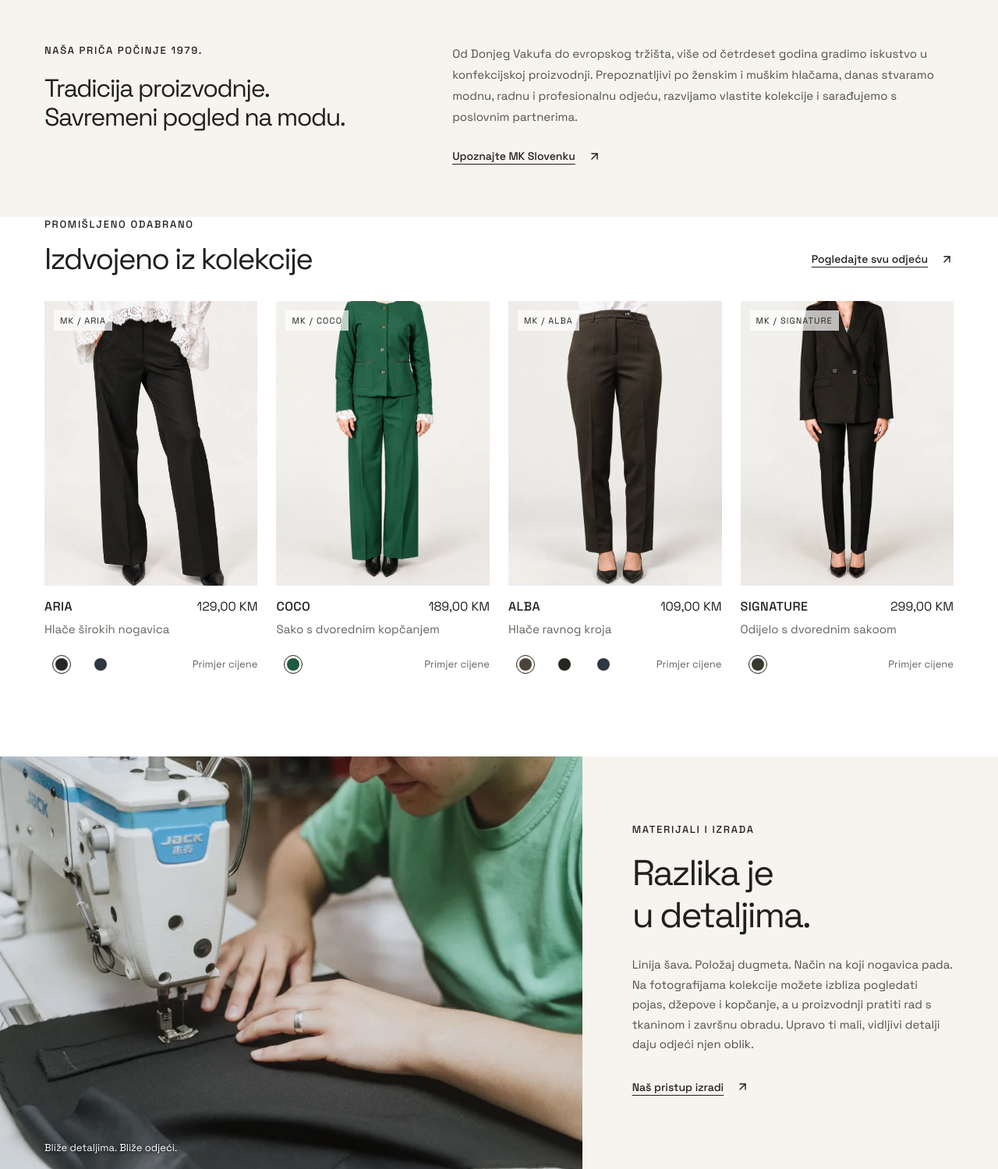
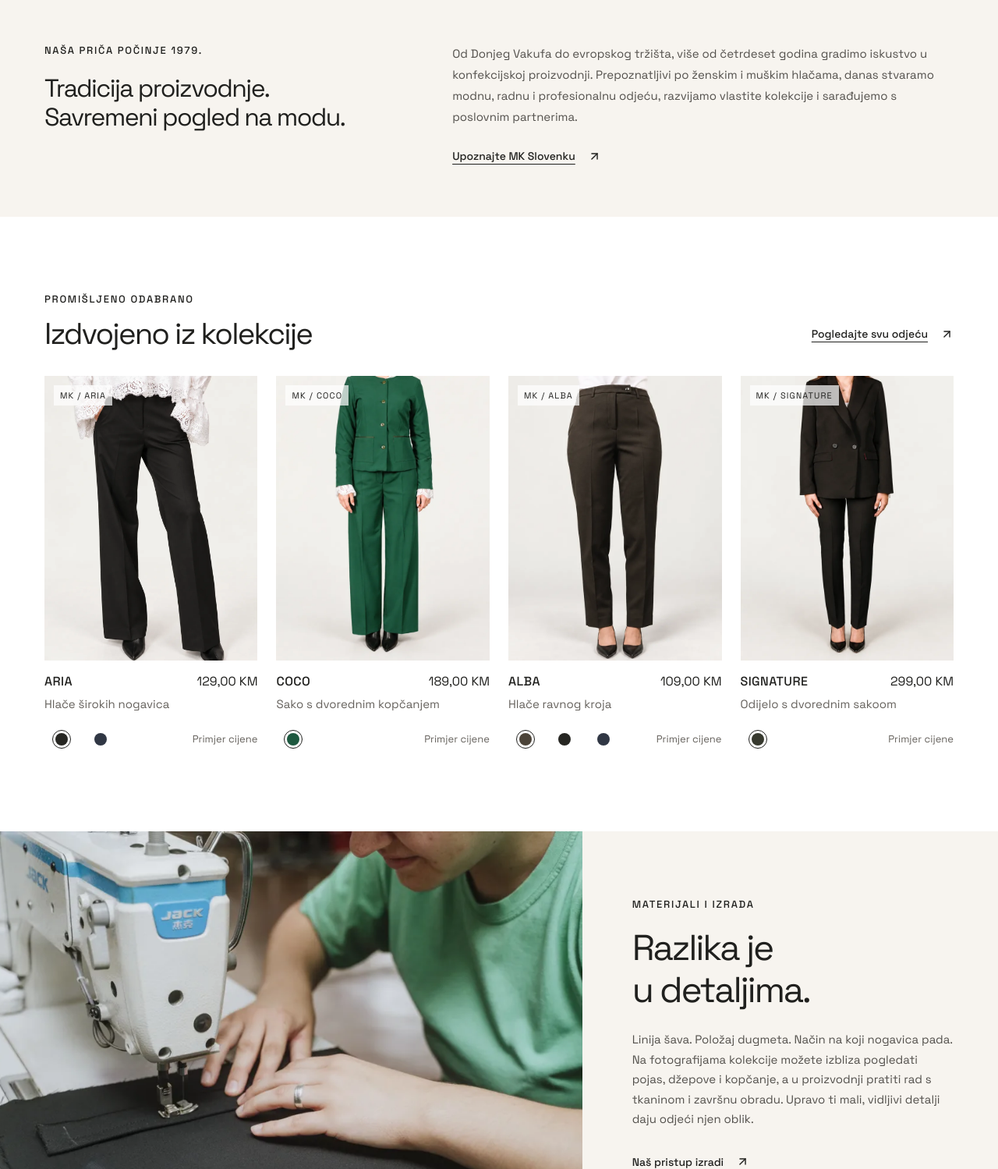
Before and after one commit to AmerSikira/slovenka, a PHP site: page / in a window 1280 px wide. Shown: the part 797-2296 px from the top of the page at 78% size. Run offline with PHP 8.4, Linux system fonts and the light colour scheme.

Commit message:
fix: restore featured collection section padding

```diff
--- a/styles.css
+++ b/styles.css
@@ -620,9 +620,6 @@ button:disabled {
 .category-caption h3 {
   font-size: 1rem;
 }
-.selected-section {
-  padding-top: 0;
-}
 .product-grid {
   display: grid;
   grid-template-columns: repeat(4, minmax(0, 1fr));
```
